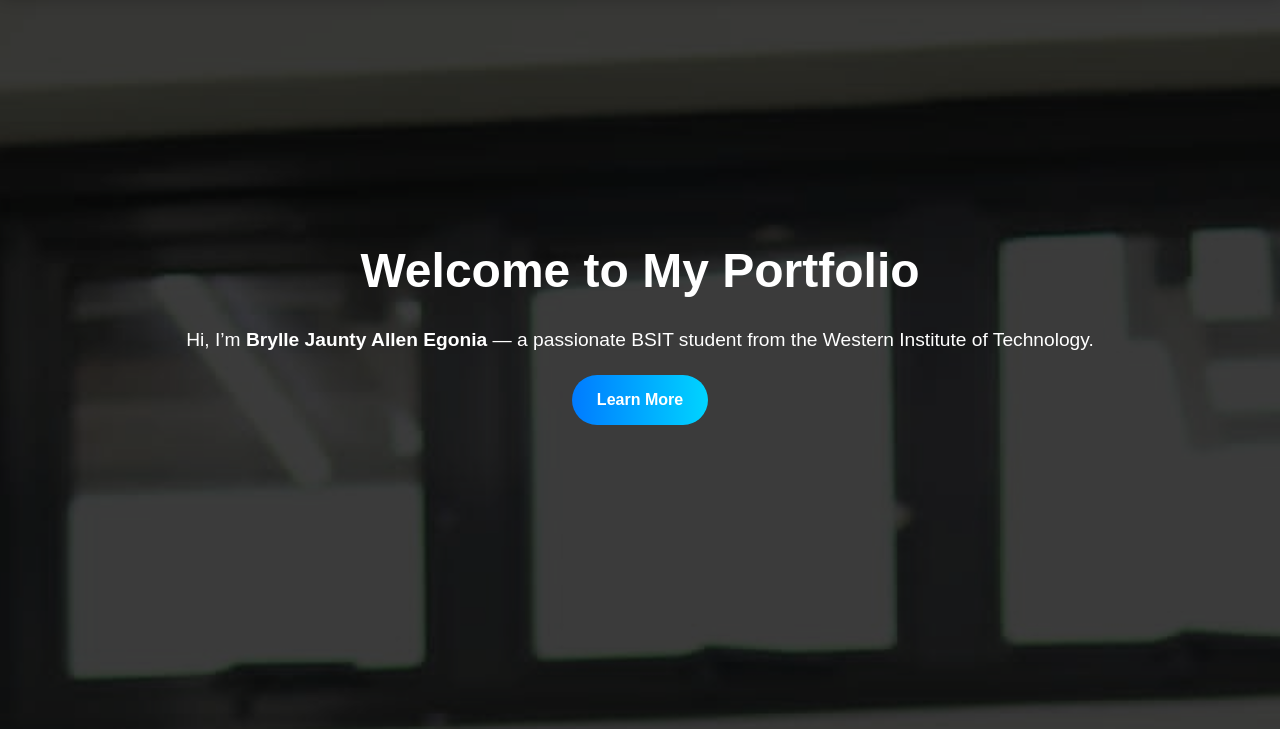
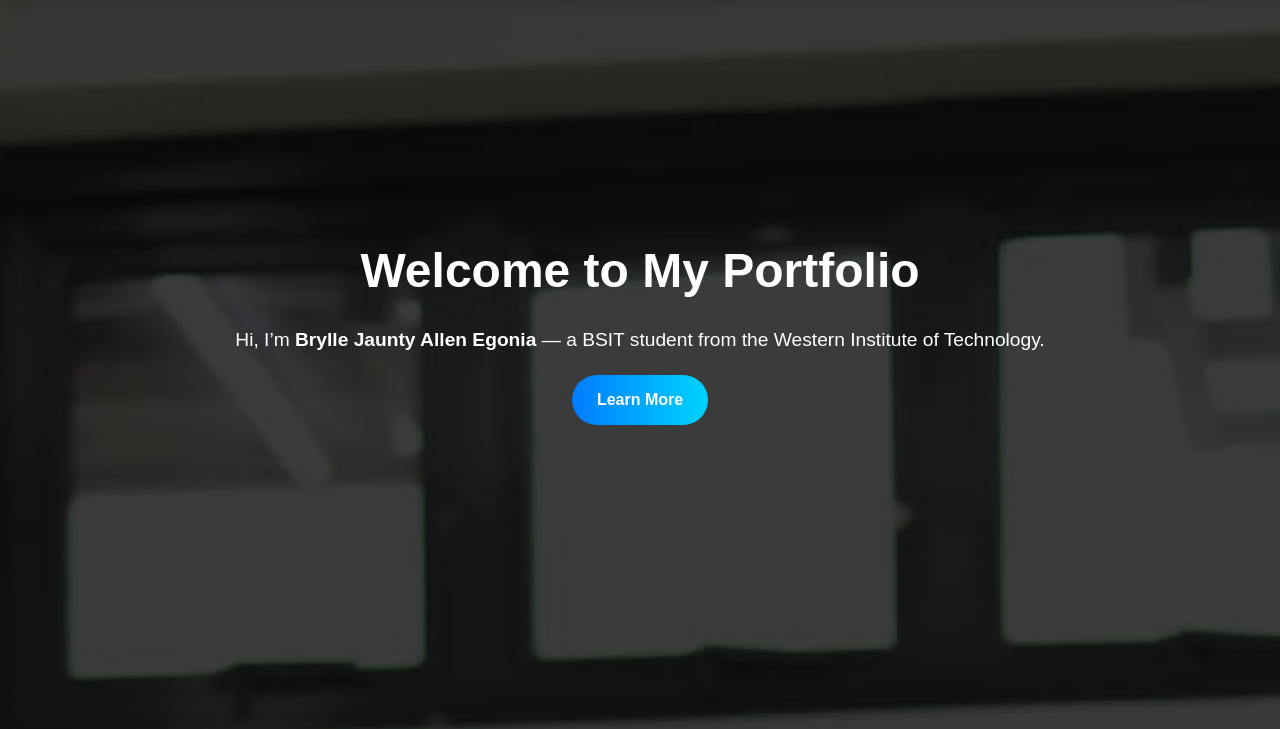
Before and after one commit to bryllejaunty/portfolio-proj., a plain HTML site: page index.html in a window 1280 px wide. Shown: the part 71-800 px from the top of the page. Drawn offline with Linux system fonts and the light colour scheme; a script that the page names is missing.

Commit message:
Update index.html

```diff
--- a/index.html
+++ b/index.html
@@ -28,7 +28,7 @@
     <div class="hero-overlay"></div>
     <div class="hero-text animate-fade">
       <h1>Welcome to My Portfolio</h1>
-      <p>Hi, I’m <strong>Brylle Jaunty Allen Egonia</strong> — a passionate BSIT student from the Western Institute of Technology.</p>
+      <p>Hi, I’m <strong>Brylle Jaunty Allen Egonia</strong> — a BSIT student from the Western Institute of Technology.</p>
       <a href="#about" class="btn">Learn More</a>
     </div>
   </section>
```
